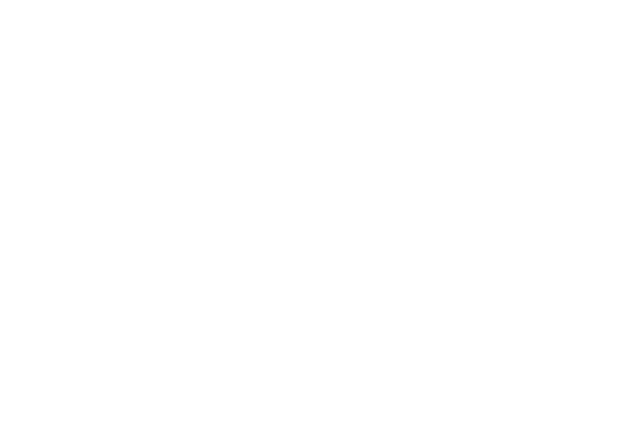
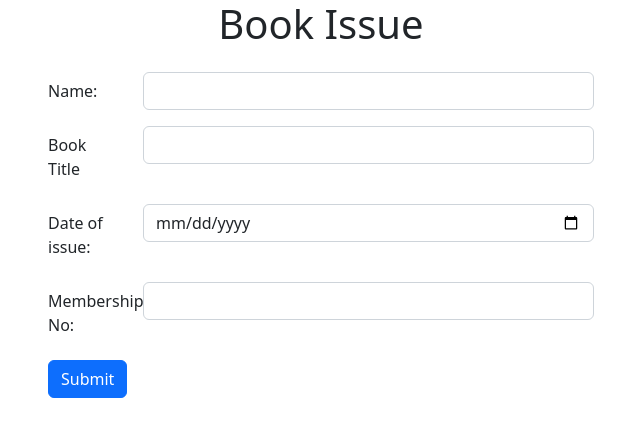
Before and after one commit to t-log/libraryAngularApp, an Angular app: page /issue in a window 1280 px wide. Before the commit this address led to /. Shown: the top 436 px of the page, without its empty margins (34-674 px from the left). Built offline with nearby package versions, Linux system fonts and the light colour scheme.

Commit message:
Adds issue feature

```diff
--- a/src/app/app.module.ts
+++ b/src/app/app.module.ts
@@ -9,12 +9,14 @@ import { BooksentryComponent } from './booksentry/booksentry.component';
 import { BookSearchComponent } from './book-search/book-search.component';
 import { BookDeleteComponent } from './book-delete/book-delete.component';
 import { EditBookComponent } from './edit-book/edit-book.component';
+import { IssueBookComponent } from './issue-book/issue-book.component';
 
 const myRoute:Routes = [{path:"",component:AdminLoginComponent},
                         {path:"entry",component:BooksentryComponent},
                         {path:"search",component:BookSearchComponent},
                         {path:"delete",component:BookDeleteComponent},
                         {path:"edit",component:EditBookComponent},
+                        {path:"issue",component:IssueBookComponent},
                        ]
 
 @NgModule({
@@ -24,7 +26,8 @@ const myRoute:Routes = [{path:"",component:AdminLoginComponent},
     BooksentryComponent,
     BookSearchComponent,
     BookDeleteComponent,
-    EditBookComponent
+    EditBookComponent,
+    IssueBookComponent
   ],
   imports: [
     BrowserModule,
--- /dev/null
+++ b/src/app/issue-book/issue-book.component.html
@@ -0,0 +1,36 @@
+<div class="container">
+    <div class="row ">
+        <div class="col col-12 col-sm-6 col-md-6 col-lg-6 col-xl-6 col-xxl-12">
+            <div class="row g-3">
+                <h1 class="text-center">Book Issue</h1>
+                <form>
+                    <div class="row mb-3">
+                      <label for="inputEmail3" class="col-sm-2 col-form-label">Name: </label>
+                      <div class="col-sm-10">
+                        <input type="text" class="form-control" id="">
+                      </div>
+                    </div>
+                    <div class="row mb-3">
+                      <label for=" " class="col-sm-2 col-form-label">Book Title</label>
+                      <div class="col-sm-10">
+                        <input type="text" class="form-control" id="">
+                      </div>
+                    </div>
+                    <div class="row mb-3">
+                        <label for="inputEmail3" class="col-sm-2 col-form-label">Date of issue: </label>
+                        <div class="col-sm-10">
+                          <input class="form-control" type="date" name="" id="">
+                        </div>
+                      </div>
+                      <div class="row mb-3">
+                        <label for=" " class="col-sm-2 col-form-label">Membership No: </label>
+                        <div class="col-sm-10">
+                          <input type="text" class="form-control" id="">
+                        </div>
+                      </div>
+                    <button type="submit" class="btn btn-primary">Submit</button>
+                  </form>
+            </div>
+        </div>
+    </div>
+</div>
```
Also changed, not shown: src/app/issue-book/issue-book.component.ts (added, +10 -0 lines), src/app/issue-book/issue-book.component.css (added).
